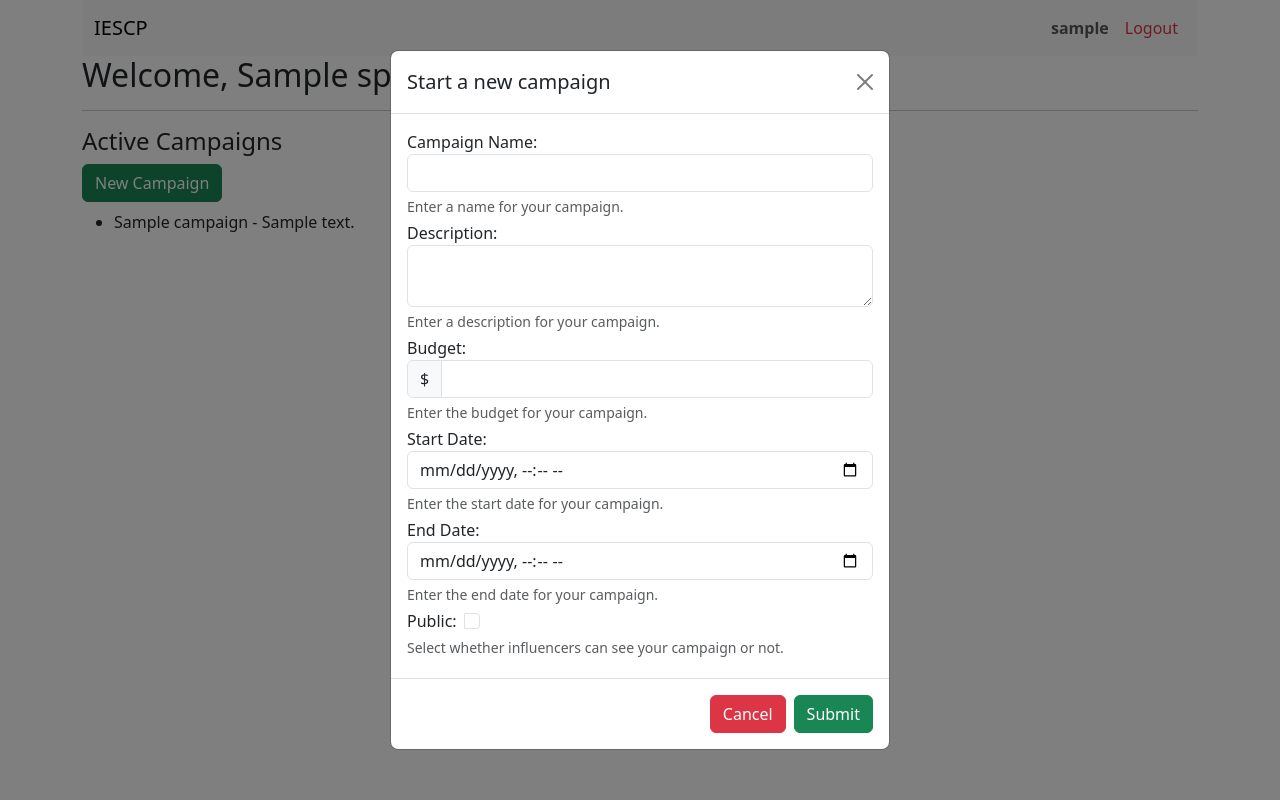
After one commit to RajatShenoi/IESCP, a Flask app: template app/templates/dash/sponsor/campaigns.html in a window 1280 px wide, after a click on "New Campaign". The commit adds this page. Run offline with Flask 3, Linux system fonts and the light colour scheme; the template is opened without the code that fills it: values that come from a table or form of the project are taken from there, others are empty; a user stored in the database is signed in; tables that the repository leaves empty hold one stand-in row (values such as "Sample post"); some libraries are stand-ins or nearby versions.

Commit message:
sponsors can create campaigns, more fields needed

```diff
--- a/app/templates/auth/sponsor.html
+++ b/app/templates/auth/sponsor.html
@@ -85,7 +85,7 @@
         <div class="input-group">
             {{ form.budget(class="form-control", placeholder="123456789") }}
         </div>
-        <div class="form-text">Enter your company's budget in INR for sponsoring. Our platform will help you track
+        <div class="form-text">Enter your company's budget in USD for sponsoring. Our platform will help you track
             the
             expenses.</div>
         {{ display_errors(form.budget.errors) }}
--- /dev/null
+++ b/app/templates/dash/sponsor/campaigns.html
@@ -0,0 +1,105 @@
+{% extends 'layout.html' %}
+
+{% block title %} Dashboard {% endblock %}
+
+{% block body %}
+<h2>Welcome, {{ current_user.sponsor.company_name }} ({{ current_user.username }})</h2>
+<hr>
+<h4>Active Campaigns</h4>
+<!-- Button trigger modal -->
+<button type="button" class="btn btn-success mb-2" data-bs-toggle="modal" data-bs-target="#newCampaign">
+    New Campaign
+</button>
+<!-- Modal -->
+<div class="modal fade" id="newCampaign" tabindex="-1">
+    <div class="modal-dialog modal-dialog-scrollable modal-dialog-centered">
+        <div class="modal-content">
+            <div class="modal-header">
+                <h1 class="modal-title fs-5" id="newCampaignLabel">Start a new campaign</h1>
+                <button type="button" class="btn-close" data-bs-dismiss="modal"></button>
+            </div>
+            <div class="modal-body">
+                {% macro display_errors(property) -%}
+                {%- if property %}
+                <ul class="errors">
+                    {% for error in property -%}
+                    <li class="text-danger">{{ error }}</li>
+                    {%- endfor %}
+                </ul>
+                {% endif -%}
+                {%- endmacro %}
+                <form action="" method="post" enctype="multipart/form-data">
+                    {{ form.csrf_token }}
+                    <div class="mb-1">
+                        {{ form.name.label }}
+                        <div class="input-group">
+                            {{ form.name(class="form-control") }}
+                        </div>
+                        <div class="form-text">Enter a name for your campaign.</div>
+                        {{ display_errors(form.name.errors) }}
+                    </div>
+                    <div class="mb-1">
+                        {{ form.description.label }}
+                        <div class="input-group">
+                            {{ form.description(class="form-control") }}
+                        </div>
+                        <div class="form-text">Enter a description for your campaign.
+                        </div>
+                        {{ display_errors(form.description.errors) }}
+                    </div>
+                    <div class="mb-1">
+                        {{ form.budget.label }}
+                        <div class="input-group">
+                            <span class="input-group-text">$</span>
+                            {{ form.budget(class="form-control") }}
+                        </div>
+                        <div class="form-text">Enter the budget for your campaign.
+                        </div>
+                        {{ display_errors(form.budget.errors) }}
+                    </div>
+                    <div class="mb-1">
+                        {{ form.start_date.label }}
+                        <div class="input-group">
+                            {{ form.start_date(class="form-control") }}
+                        </div>
+                        <div class="form-text">Enter the start date for your campaign.</div>
+                        {{ display_errors(form.start_date.errors) }}
+                    </div>
+                    <div class="mb-1">
+                        {{ form.end_date.label }}
+                        <div class="input-group">
+                            {{ form.end_date(class="form-control") }}
+                        </div>
+                        <div class="form-text">Enter the end date for your campaign.
+                        </div>
+                        {{ display_errors(form.end_date.errors) }}
+                    </div>
+                    <div class="mb-1">
+                        <div class="input-group">
+                            <span class="me-2">{{ form.public.label }}</span>
+                            {{ form.public(class="form-check-input") }}
+                        </div>
+                        <div class="form-text">Select whether influencers can see your campaign or not.
+                        </div>
+                        {{ display_errors(form.public.errors) }}
+                    </div>
+            </div>
+            <div class="modal-footer">
+                <button type="button" class="btn btn-danger" data-bs-dismiss="modal">Cancel</button>
+                <button type="submit" class="btn btn-success">Submit</button>
+            </div>
+            </form>
+        </div>
+    </div>
+</div>
+<!-- Modal ends -->
+{% if campaigns | length != 0 %}
+<ul>
+    {% for campaign in campaigns %}
+    <li>{{ campaign.name }} - {{ campaign.description }}</li>
+    {% endfor %}
+</ul>
+{% else %}
+<p>You currently have no active campaigns. Start a new campaign by clicking the above button now!</p>
+{% endif %}
+{% endblock %}
--- a/app/templates/layout.html
+++ b/app/templates/layout.html
@@ -38,7 +38,7 @@
                         <a class="nav-link" href="{{ url_for('sponsor.dashboard') }}">Dashboard</a>
                     </li>
                     <li class="nav-item">
-                        <a class="nav-link" href="#">Campaigns</a>
+                        <a class="nav-link" href="{{ url_for('sponsor.campaigns') }}">Campaigns</a>
                     </li>
                     <li class="nav-item">
                         <a class="nav-link" href="#">Find</a>
--- a/forms.py
+++ b/forms.py
@@ -1,6 +1,8 @@
+import datetime
+
 from flask_wtf import FlaskForm
-from flask_wtf.file import FileField, FileRequired, FileAllowed
-from wtforms import StringField, PasswordField, IntegerField, URLField, EmailField, ValidationError
+from flask_wtf.file import FileField, FileRequired
+from wtforms import StringField, PasswordField, IntegerField, URLField, EmailField, ValidationError, DateTimeLocalField, BooleanField, TextAreaField
 from wtforms.widgets import NumberInput
 from wtforms.validators import DataRequired, Length
 
@@ -72,3 +74,11 @@ class SponsorRegistrationForm(FlaskForm):
 class LoginForm(FlaskForm):
     umail = StringField('Username / Email:', validators=[DataRequired()])
     password = PasswordField('Password:', validators=[DataRequired()])
+
+class NewCampaignForm(FlaskForm):
+    name = StringField('Campaign Name:', validators=[DataRequired()])
+    description = TextAreaField('Description:', validators=[DataRequired(), Length(min=10, max=2000)])
+    start_date = DateTimeLocalField('Start Date:', validators=[DataRequired()], render_kw={'min': datetime.datetime.now().strftime("%Y-%m-%dT%H:%M")})
+    end_date = DateTimeLocalField('End Date:', validators=[DataRequired()], render_kw={'min': datetime.datetime.now().strftime("%Y-%m-%dT%H:%M")})
+    budget = IntegerField('Budget:', validators=[DataRequired()], widget=NumberInput(min=5))
+    public = BooleanField('Public:', validators=[])
```
Also changed, not shown: app/__init__.py (+4 -4 lines), app/sponsor.py (+40 -3 lines), app/templates/dash/sponsor/home.html (+10 -2 lines), models.py (+26 -1 lines), app/static/about.txt (renamed from static/about.txt), app/static/android-chrome-192x192.png (renamed from static/android-chrome-192x192.png), app/static/android-chrome-512x512.png (renamed from static/android-chrome-512x512.png), app/static/apple-touch-icon.png (renamed from static/apple-touch-icon.png), app/static/favicon-16x16.png (renamed from static/favicon-16x16.png), app/static/favicon-32x32.png (renamed from static/favicon-32x32.png), app/static/favicon.ico (renamed from static/favicon.ico), app/static/site.webmanifest (renamed from static/site.webmanifest), 1 other file.
